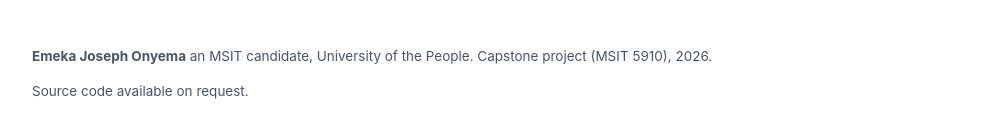
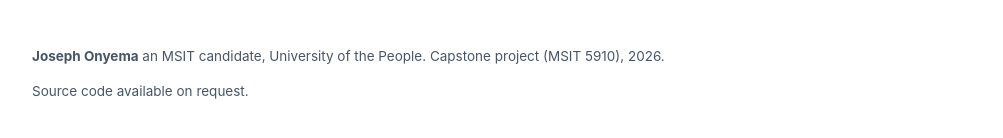
Before and after one commit to Onyemaofficial/officelume-portfolio, a plain HTML site: page index.html in a window 1280 px wide. Shown: the part 4279-4417 px from the top of the page, without its empty margins (138-1141 px from the left). Drawn offline with Linux system fonts and the light colour scheme.

Commit message:
Update index.html

```diff
--- a/index.html
+++ b/index.html
@@ -158,7 +158,7 @@
 
 <footer>
   <div class="wrap">
-    <p><strong>Emeka Joseph Onyema</strong> an MSIT candidate, University of the People. Capstone project (MSIT 5910), 2026.</p>
+    <p><strong>Joseph Onyema</strong> an MSIT candidate, University of the People. Capstone project (MSIT 5910), 2026.</p>
     <p>Source code available on request.</p>
   </div>
 </footer>
```
